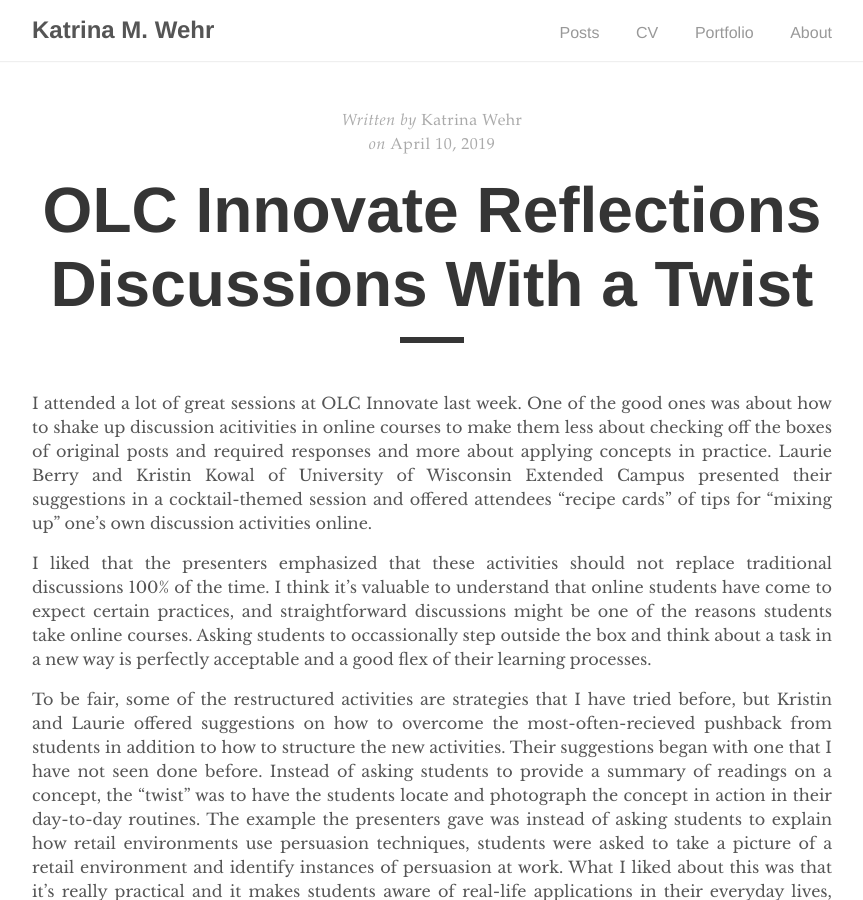
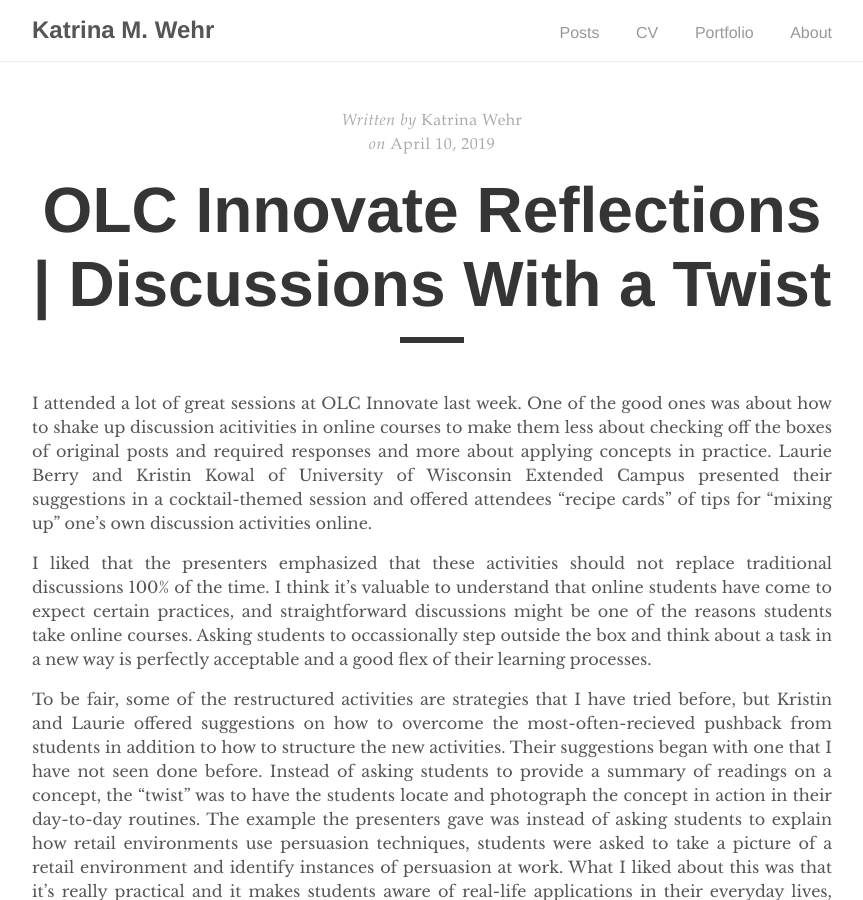
Before and after one commit to kat-wehr/mysite, a Jekyll site: the page built from _posts/2019-04-10-olc19-wrap2.md, in a window 1280 px wide and 900 px high. Shown: the whole window, without its empty margins (208-1071 px from the left). Built offline with Jekyll 4.4.1, drawn with Linux system fonts in a browser that asks for light colours; nearby versions of some CDN libraries.

```diff
--- a/_posts/2019-04-10-olc19-wrap2.md
+++ b/_posts/2019-04-10-olc19-wrap2.md
@@ -1,6 +1,6 @@
 ---
 layout: post
-title: OLC Innovate Reflections Discussions With a Twist
+title: OLC Innovate Reflections | Discussions With a Twist
 featured-img:
 categories: [Conferences, OLC, Reflection]
 ---
```
